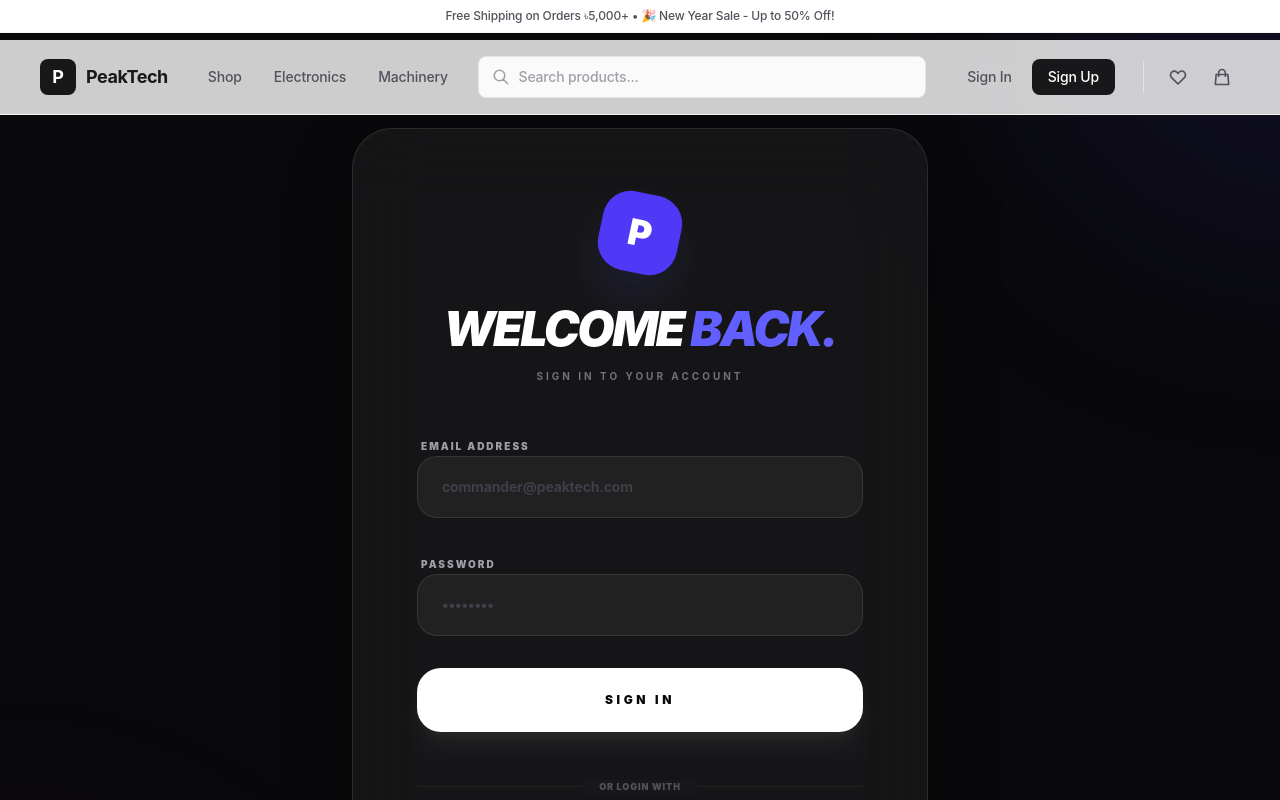
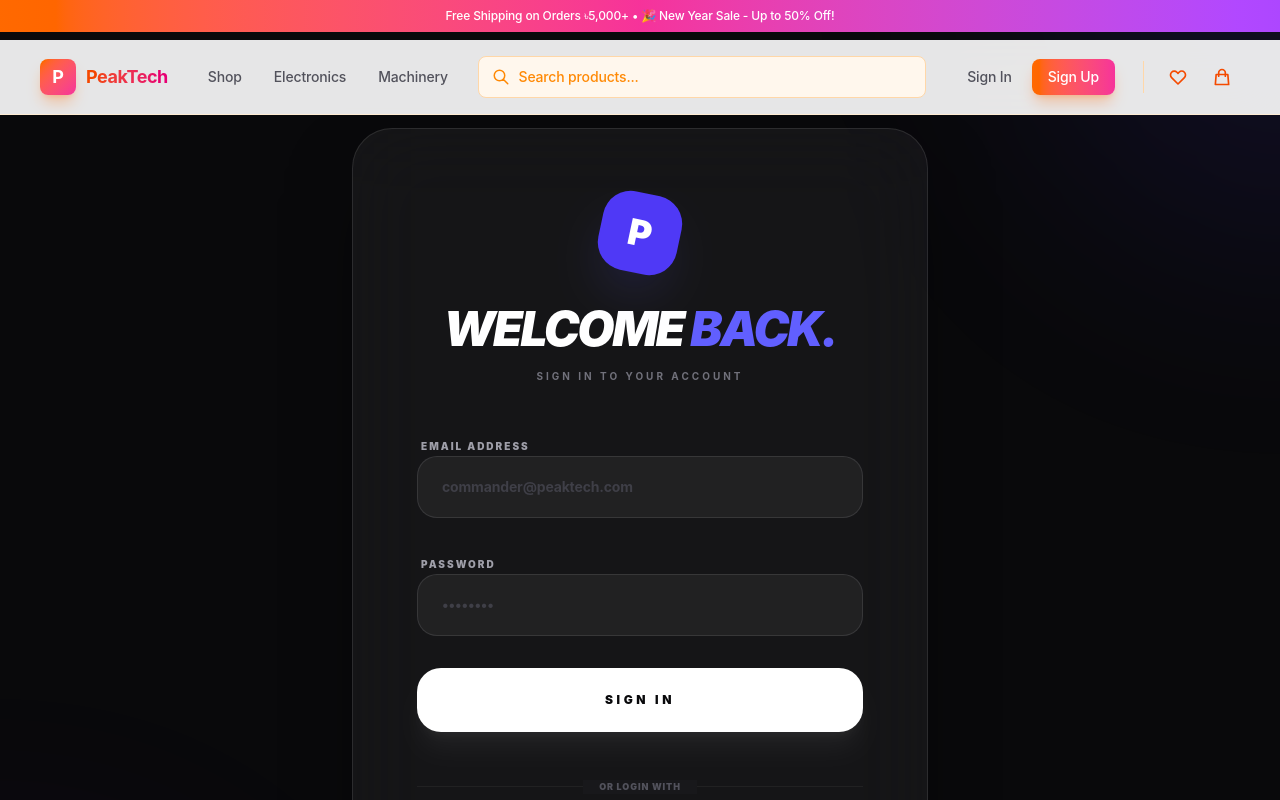
Before and after one commit to arifarman22/peaktech, a Next.js app in the folder frontend/: page /login in a window 1280 px wide. Shown: the top 800 px of the page. Built offline with nearby package versions, Linux system fonts and the light colour scheme; no server answers.

Commit message:
Transform to colorful gradient theme with orange, pink, and purple accents

```diff
--- a/frontend/app/globals.css
+++ b/frontend/app/globals.css
@@ -1,27 +1,27 @@
 @import "tailwindcss";
 
 :root {
-  --background: #ffffff;
+  --background: #fef3f2;
   --foreground: #18181b;
 
-  --primary: #4f46e5;
+  --primary: #f97316;
   --primary-foreground: #ffffff;
 
-  --secondary: #f9fafb;
+  --secondary: #fef3f2;
   --secondary-foreground: #18181b;
 
-  --muted: #f4f4f5;
+  --muted: #fef3f2;
   --muted-foreground: #71717a;
 
-  --accent: #f4f4f5;
+  --accent: #fef3f2;
   --accent-foreground: #18181b;
 
   --destructive: #ef4444;
   --destructive-foreground: #fafafa;
 
-  --border: #e5e7eb;
-  --input: #e5e7eb;
-  --ring: #4f46e5;
+  --border: #fed7aa;
+  --input: #fed7aa;
+  --ring: #f97316;
 
   --radius: 1rem;
 
@@ -32,7 +32,7 @@
   --background: #09090b;
   --foreground: #fafafa;
 
-  --primary: #6366f1;
+  --primary: #fb923c;
   --primary-foreground: #ffffff;
 
   --secondary: #27272a;
@@ -46,7 +46,7 @@
 
   --border: #27272a;
   --input: #27272a;
-  --ring: #6366f1;
+  --ring: #fb923c;
 }
 
 @theme inline {
@@ -62,7 +62,8 @@
 }
 
 body {
-  background: #fafafa;
+  background: linear-gradient(135deg, #fef3f2 0%, #fef9c3 50%, #dbeafe 100%);
+  background-attachment: fixed;
   color: var(--foreground);
   font-family: -apple-system, BlinkMacSystemFont, 'Segoe UI', 'Inter', 'Helvetica Neue', Arial, sans-serif;
   -webkit-font-smoothing: antialiased;
@@ -71,10 +72,10 @@
 }
 
 .glass {
-  background: rgba(255, 255, 255, 0.8);
+  background: rgba(255, 255, 255, 0.85);
   backdrop-filter: blur(20px);
   -webkit-backdrop-filter: blur(20px);
-  border: 1px solid rgba(0, 0, 0, 0.06);
+  border: 1px solid rgba(249, 115, 22, 0.1);
 }
 
 .dark .glass {
@@ -83,11 +84,11 @@
 }
 
 .premium-shadow {
-  box-shadow: 0 1px 3px 0 rgba(0, 0, 0, 0.05), 0 1px 2px 0 rgba(0, 0, 0, 0.03);
+  box-shadow: 0 4px 6px -1px rgba(249, 115, 22, 0.1), 0 2px 4px -1px rgba(249, 115, 22, 0.06);
 }
 
 .gradient-text {
-  background: linear-gradient(135deg, #4f46e5 0%, #06b6d4 100%);
+  background: linear-gradient(135deg, #f97316 0%, #ec4899 50%, #8b5cf6 100%);
   -webkit-background-clip: text;
   -webkit-text-fill-color: transparent;
 }
@@ -104,14 +105,14 @@
 }
 
 ::-webkit-scrollbar-track {
-  background: #f1f1f1;
+  background: #fef3f2;
 }
 
 ::-webkit-scrollbar-thumb {
-  background: #d1d5db;
+  background: linear-gradient(135deg, #f97316 0%, #ec4899 100%);
   border-radius: 4px;
 }
 
 ::-webkit-scrollbar-thumb:hover {
-  background: #9ca3af;
+  background: linear-gradient(135deg, #ea580c 0%, #db2777 100%);
 }
--- a/frontend/app/shop/page.tsx
+++ b/frontend/app/shop/page.tsx
@@ -113,13 +113,13 @@
     };
 
     return (
-        <div className="min-h-screen bg-zinc-50">
+        <div className="min-h-screen">
             <Navbar />
 
             <div className="max-w-7xl mx-auto px-8 pt-32 pb-20">
                 {/* Shop Header */}
                 <div className="mb-16">
-                    <h1 className="text-5xl md:text-6xl font-bold tracking-tight text-zinc-900 mb-4">
+                    <h1 className="text-5xl md:text-6xl font-bold tracking-tight bg-gradient-to-r from-orange-600 via-pink-600 to-purple-600 bg-clip-text text-transparent mb-4">
                         Shop
                     </h1>
                     <p className="text-zinc-600 font-medium max-w-2xl text-lg">
--- a/frontend/components/Navbar.tsx
+++ b/frontend/components/Navbar.tsx
@@ -54,7 +54,7 @@
     return (
         <>
             {/* Announcement Bar */}
-            <div className="bg-white border-b border-zinc-100 text-zinc-600 py-2 text-xs font-medium text-center fixed top-0 left-0 right-0 z-[60]">
+            <div className="bg-gradient-to-r from-orange-500 via-pink-500 to-purple-500 text-white py-2 text-xs font-medium text-center fixed top-0 left-0 right-0 z-[60]">
                 Free Shipping on Orders ৳5,000+ • 🎉 New Year Sale - Up to 50% Off!
             </div>
 
@@ -63,15 +63,15 @@
                 className={`fixed top-10 left-0 right-0 z-50 transition-all duration-300 ${scrolled ? 'top-0' : ''
                     }`}
             >
-                <div className={`max-w-7xl mx-auto flex items-center justify-between gap-4 px-6 md:px-10 py-4 transition-all duration-300 bg-white/80 backdrop-blur-xl border-b border-zinc-100 ${scrolled ? 'shadow-sm' : ''}`}>
+                <div className={`max-w-7xl mx-auto flex items-center justify-between gap-4 px-6 md:px-10 py-4 transition-all duration-300 bg-white/90 backdrop-blur-xl border-b border-orange-100 ${scrolled ? 'shadow-lg shadow-orange-100/50' : ''}`}>
 
                     {/* Left: Logo & Links */}
                     <div className="flex items-center gap-10">
                         <Link href="/" className="flex items-center gap-2.5 group">
-                            <div className="w-9 h-9 bg-zinc-900 text-white rounded-lg flex items-center justify-center font-bold text-lg transform group-hover:scale-105 transition-all duration-300">
+                            <div className="w-9 h-9 bg-gradient-to-br from-orange-500 to-pink-500 text-white rounded-lg flex items-center justify-center font-bold text-lg transform group-hover:scale-105 transition-all duration-300 shadow-lg shadow-orange-500/30">
                                 P
                             </div>
-                            <span className="text-lg font-bold tracking-tight text-zinc-900 hidden sm:block">PeakTech</span>
+                            <span className="text-lg font-bold tracking-tight bg-gradient-to-r from-orange-600 to-pink-600 bg-clip-text text-transparent hidden sm:block">PeakTech</span>
                         </Link>
 
                         <div className="hidden lg:flex items-center gap-8">
@@ -89,9 +89,9 @@
                                 placeholder="Search products..."
                                 value={searchQuery}
                                 onChange={(e) => setSearchQuery(e.target.value)}
-                                className="w-full bg-zinc-50 border border-zinc-200 rounded-lg py-2.5 px-4 pl-10 focus:bg-white focus:ring-2 focus:ring-zinc-900 focus:border-zinc-900 outline-none transition-all text-sm font-medium text-zinc-900 placeholder-zinc-400"
+                                className="w-full bg-orange-50 border border-orange-200 rounded-lg py-2.5 px-4 pl-10 focus:bg-white focus:ring-2 focus:ring-orange-500 focus:border-orange-500 outline-none transition-all text-sm font-medium text-zinc-900 placeholder-orange-400"
                             />
-                            <svg className="absolute left-3.5 top-1/2 -translate-y-1/2 w-4.5 h-4.5 text-zinc-400 group-focus-within:text-zinc-900 transition-colors" fill="none" stroke="currentColor" viewBox="0 0 24 24">
+                            <svg className="absolute left-3.5 top-1/2 -translate-y-1/2 w-4.5 h-4.5 text-orange-400 group-focus-within:text-orange-600 transition-colors" fill="none" stroke="currentColor" viewBox="0 0 24 24">
                                 <path strokeLinecap="round" strokeLinejoin="round" strokeWidth="2" d="M21 21l-6-6m2-5a7 7 0 11-14 0 7 7 0 0114 0z" />
                             </svg>
                         </form>
@@ -103,38 +103,38 @@
                             {user ? (
                                 <div className="flex items-center gap-4">
                                     <Link href={user.role === 'admin' ? '/admin' : '/profile'} className="flex items-center gap-2 group">
-                                        <div className="w-9 h-9 bg-zinc-100 rounded-full flex items-center justify-center text-zinc-900 font-bold border border-zinc-200 group-hover:border-zinc-900 transition-all">
+                                        <div className="w-9 h-9 bg-gradient-to-br from-orange-100 to-pink-100 rounded-full flex items-center justify-center text-orange-600 font-bold border-2 border-orange-200 group-hover:border-orange-500 transition-all">
                                             {user.name.charAt(0).toUpperCase()}
                                         </div>
                                     </Link>
-                                    <button onClick={() => logout()} className="text-xs font-medium text-zinc-500 hover:text-zinc-900 transition-colors">Logout</button>
+                                    <button onClick={() => logout()} className="text-xs font-medium text-zinc-500 hover:text-orange-600 transition-colors">Logout</button>
                                 </div>
                             ) : (
                                 <div className="flex items-center gap-2">
-                                    <Link href="/login" className="text-sm font-medium text-zinc-600 hover:text-zinc-900 px-3 py-2 transition-colors">Sign In</Link>
-                                    <Link href="/register" className="px-4 py-2 bg-zinc-900 text-white text-sm font-medium rounded-lg hover:bg-zinc-800 transition-all">Sign Up</Link>
+                                    <Link href="/login" className="text-sm font-medium text-zinc-600 hover:text-orange-600 px-3 py-2 transition-colors">Sign In</Link>
+                                    <Link href="/register" className="px-4 py-2 bg-gradient-to-r from-orange-500 to-pink-500 text-white text-sm font-medium rounded-lg hover:from-orange-600 hover:to-pink-600 transition-all shadow-lg shadow-orange-500/30">Sign Up</Link>
                                 </div>
                             )}
                         </div>
 
-                        <div className="flex items-center gap-2 border-l border-zinc-200 pl-4 h-8 ml-2">
-                            <Link href="/wishlist" className="relative p-2 text-zinc-600 hover:text-zinc-900 hover:bg-zinc-50 rounded-lg transition-all">
+                        <div className="flex items-center gap-2 border-l border-orange-200 pl-4 h-8 ml-2">
+                            <Link href="/wishlist" className="relative p-2 text-orange-600 hover:text-orange-700 hover:bg-orange-50 rounded-lg transition-all">
                                 <svg className="w-5 h-5" fill="none" stroke="currentColor" viewBox="0 0 24 24">
                                     <path strokeLinecap="round" strokeLinejoin="round" strokeWidth="2" d="M4.318 6.318a4.5 4.5 0 000 6.364L12 20.364l7.682-7.682a4.5 4.5 0 00-6.364-6.364L12 7.636l-1.318-1.318a4.5 4.5 0 00-6.364 0z" />
                                 </svg>
                             </Link>
-                            <Link href="/cart" className="relative p-2 text-zinc-600 hover:text-zinc-900 hover:bg-zinc-50 rounded-lg transition-all group">
+                            <Link href="/cart" className="relative p-2 text-orange-600 hover:text-orange-700 hover:bg-orange-50 rounded-lg transition-all group">
                                 <svg className="w-5 h-5" fill="none" stroke="currentColor" viewBox="0 0 24 24">
                                     <path strokeLinecap="round" strokeLinejoin="round" strokeWidth="2" d="M16 11V7a4 4 0 00-8 0v4M5 9h14l1 12H4L5 9z" />
                                 </svg>
                                 {cartCount > 0 && (
-                                    <span className="absolute top-0 right-0 w-5 h-5 bg-zinc-900 text-white text-xs font-bold rounded-full flex items-center justify-center">
+                                    <span className="absolute top-0 right-0 w-5 h-5 bg-gradient-to-br from-orange-500 to-pink-500 text-white text-xs font-bold rounded-full flex items-center justify-center shadow-lg">
                                         {cartCount}
                                     </span>
                                 )}
                             </Link>
 
-                            <button className="lg:hidden p-2 text-zinc-600" onClick={() => setMobileMenuOpen(true)}>
+                            <button className="lg:hidden p-2 text-orange-600" onClick={() => setMobileMenuOpen(true)}>
                                 <svg className="w-5 h-5" fill="none" stroke="currentColor" viewBox="0 0 24 24">
                                     <path strokeLinecap="round" strokeLinejoin="round" strokeWidth="2" d="M4 6h16M4 12h16m-7 6h7" />
                                 </svg>
@@ -199,10 +199,10 @@
     return (
         <Link
             href={href}
-            className="text-sm font-medium text-zinc-600 hover:text-zinc-900 transition-all relative group py-1"
+            className="text-sm font-medium text-zinc-600 hover:text-orange-600 transition-all relative group py-1"
         >
             {children}
-            <span className="absolute -bottom-1 left-0 w-0 h-0.5 bg-zinc-900 transition-all duration-300 group-hover:w-full" />
+            <span className="absolute -bottom-1 left-0 w-0 h-0.5 bg-gradient-to-r from-orange-500 to-pink-500 transition-all duration-300 group-hover:w-full" />
         </Link>
     );
 }
@@ -230,12 +230,12 @@
 function NavbarFallback() {
     return (
         <nav className="fixed top-10 left-0 right-0 z-50">
-            <div className="max-w-7xl mx-auto flex items-center justify-between gap-4 px-6 md:px-10 py-4 bg-white/80 backdrop-blur-xl border-b border-zinc-100">
+            <div className="max-w-7xl mx-auto flex items-center justify-between gap-4 px-6 md:px-10 py-4 bg-white/90 backdrop-blur-xl border-b border-orange-100">
                 <Link href="/" className="flex items-center gap-2.5">
-                    <div className="w-9 h-9 bg-zinc-900 text-white rounded-lg flex items-center justify-center font-bold text-lg">
+                    <div className="w-9 h-9 bg-gradient-to-br from-orange-500 to-pink-500 text-white rounded-lg flex items-center justify-center font-bold text-lg shadow-lg shadow-orange-500/30">
                         P
                     </div>
-                    <span className="text-lg font-bold tracking-tight text-zinc-900 hidden sm:block">PeakTech</span>
+                    <span className="text-lg font-bold tracking-tight bg-gradient-to-r from-orange-600 to-pink-600 bg-clip-text text-transparent hidden sm:block">PeakTech</span>
                 </Link>
             </div>
         </nav>
```
